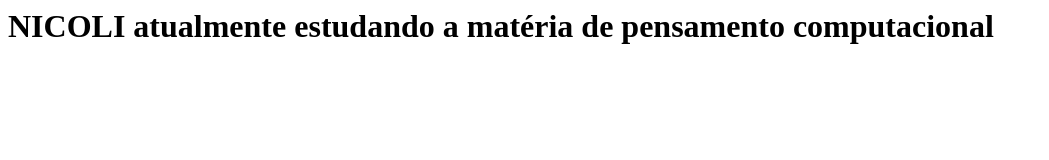
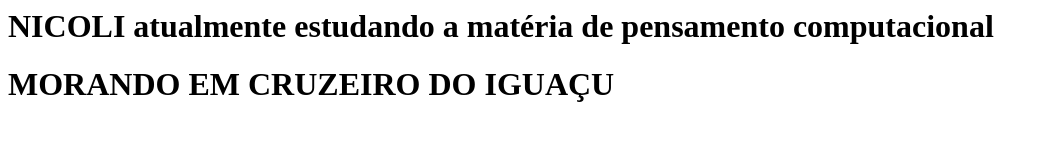
Before and after one commit to andrielizimmer/zimmer, a plain HTML site: page index.html in a window 1280 px wide. Shown: the whole page, without its empty margins (0-1049 px from the left). Drawn offline with Linux system fonts and the light colour scheme.

Commit message:
01/11/23.

```diff
--- a/index.html
+++ b/index.html
@@ -1 +1,2 @@
 <h1>NICOLI  atualmente estudando a matéria de pensamento computacional</h1>
+<h1>MORANDO EM CRUZEIRO DO IGUAÇU</h1>
```
